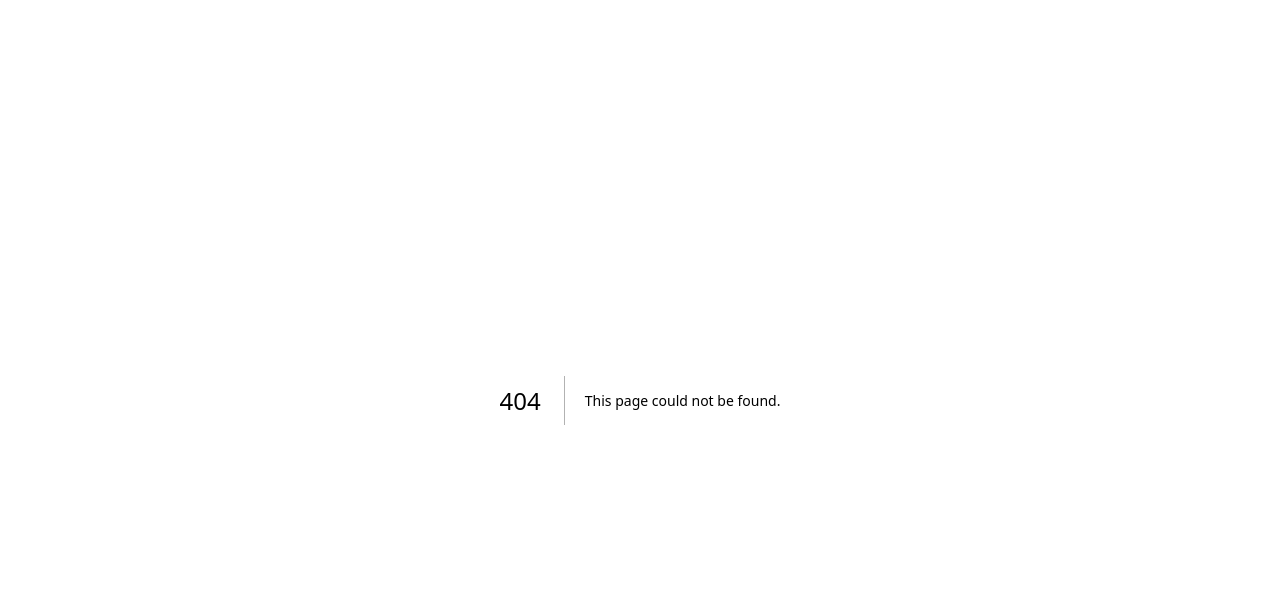
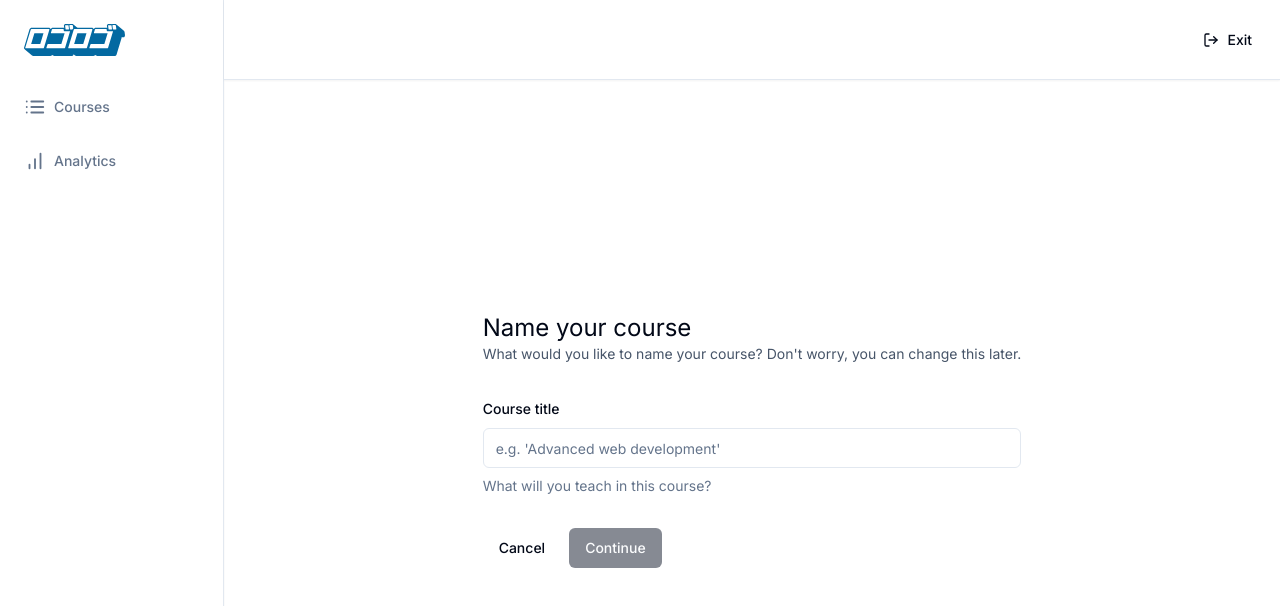
Before and after one commit to jeiku/learning-management-system, a Next.js app: page /teacher/create in a window 1280 px wide. Before the commit this address had no page. Shown: the top 606 px of the page. Built offline with nearby package versions, Linux system fonts and the light colour scheme.

Commit message:
added create course form

```diff
--- a/app/(dashboard)/(routes)/teacher/courses/page.tsx
+++ b/app/(dashboard)/(routes)/teacher/courses/page.tsx
@@ -1,5 +1,14 @@
+import { Button } from "@/components/ui/button";
+import Link from "next/link";
+
 const CoursesPage = () => {
-  return <div>CoursesPage</div>;
+  return (
+    <div className='p-6'>
+      <Link href={"/teacher/create"}>
+        <Button>New Course</Button>
+      </Link>
+    </div>
+  );
 };
 
 export default CoursesPage;
--- /dev/null
+++ b/app/(dashboard)/(routes)/teacher/create/page.tsx
@@ -0,0 +1,96 @@
+"use client";
+
+import * as z from "zod";
+import axios from "axios";
+import { zodResolver } from "@hookform/resolvers/zod";
+import { useForm } from "react-hook-form";
+import { useRouter } from "next/navigation";
+import Link from "next/link";
+// import toast from "react-hot-toast";
+
+import {
+  Form,
+  FormControl,
+  FormDescription,
+  FormField,
+  FormLabel,
+  FormMessage,
+  FormItem,
+} from "@/components/ui/form";
+import { Button } from "@/components/ui/button";
+import { Input } from "@/components/ui/input";
+
+const formSchema = z.object({
+  title: z.string().min(1, {
+    message: "Title is required",
+  }),
+});
+
+const CreatePage = () => {
+  const router = useRouter();
+  const form = useForm<z.infer<typeof formSchema>>({
+    resolver: zodResolver(formSchema),
+    defaultValues: {
+      title: "",
+    },
+  });
+  //  isSubmitting - true if the form is currently being submitted. false otherwise.
+  //  isValid	- Set to true if the form doesn't have any errors.
+  const { isSubmitting, isValid } = form.formState;
+
+  const onSubmit = (values: z.infer<typeof formSchema>) => {
+    console.log(values);
+  };
+
+  return (
+    <div className='max-w-5xl mx-auto flex md:items-center md:justify-center h-full p-6'>
+      <div>
+        <h1 className='text-2xl'>Name your course</h1>
+        <p className='text-sm text-slate-600'>
+          What would you like to name your course? Don&apos;t worry, you can
+          change this later.
+        </p>
+        {/* Pass all props from the form hook we created. Just spread it*/}
+        <Form {...form}>
+          <form
+            onSubmit={form.handleSubmit(onSubmit)}
+            className='space-y-8 mt-8'
+          >
+            <FormField
+              control={form.control}
+              name='title'
+              render={({ field }) => (
+                <FormItem>
+                  <FormLabel>Course title</FormLabel>
+                  <FormControl>
+                    <Input
+                      disabled={isSubmitting}
+                      placeholder="e.g. 'Advanced web development'"
+                      {...field}
+                    />
+                  </FormControl>
+                  <FormDescription>
+                    What will you teach in this course?
+                  </FormDescription>
+                  <FormMessage />
+                </FormItem>
+              )}
+            />
+            <div className='flex items-center gap-x-2'>
+              <Link href='/'>
+                <Button type='button' variant='ghost'>
+                  Cancel
+                </Button>
+              </Link>
+              <Button type='submit' disabled={!isValid || isSubmitting}>
+                Continue
+              </Button>
+            </div>
+          </form>
+        </Form>
+      </div>
+    </div>
+  );
+};
+
+export default CreatePage;
--- /dev/null
+++ b/components/ui/form.tsx
@@ -0,0 +1,176 @@
+import * as React from "react"
+import * as LabelPrimitive from "@radix-ui/react-label"
+import { Slot } from "@radix-ui/react-slot"
+import {
+  Controller,
+  ControllerProps,
+  FieldPath,
+  FieldValues,
+  FormProvider,
+  useFormContext,
+} from "react-hook-form"
+
+import { cn } from "@/lib/utils"
+import { Label } from "@/components/ui/label"
+
+const Form = FormProvider
+
+type FormFieldContextValue<
+  TFieldValues extends FieldValues = FieldValues,
+  TName extends FieldPath<TFieldValues> = FieldPath<TFieldValues>
+> = {
+  name: TName
+}
+
+const FormFieldContext = React.createContext<FormFieldContextValue>(
+  {} as FormFieldContextValue
+)
+
+const FormField = <
+  TFieldValues extends FieldValues = FieldValues,
+  TName extends FieldPath<TFieldValues> = FieldPath<TFieldValues>
+>({
+  ...props
+}: ControllerProps<TFieldValues, TName>) => {
+  return (
+    <FormFieldContext.Provider value={{ name: props.name }}>
+      <Controller {...props} />
+    </FormFieldContext.Provider>
+  )
+}
+
+const useFormField = () => {
+  const fieldContext = React.useContext(FormFieldContext)
+  const itemContext = React.useContext(FormItemContext)
+  const { getFieldState, formState } = useFormContext()
+
+  const fieldState = getFieldState(fieldContext.name, formState)
+
+  if (!fieldContext) {
+    throw new Error("useFormField should be used within <FormField>")
+  }
+
+  const { id } = itemContext
+
+  return {
+    id,
+    name: fieldContext.name,
+    formItemId: `${id}-form-item`,
+    formDescriptionId: `${id}-form-item-description`,
+    formMessageId: `${id}-form-item-message`,
+    ...fieldState,
+  }
+}
+
+type FormItemContextValue = {
+  id: string
+}
+
+const FormItemContext = React.createContext<FormItemContextValue>(
+  {} as FormItemContextValue
+)
+
+const FormItem = React.forwardRef<
+  HTMLDivElement,
+  React.HTMLAttributes<HTMLDivElement>
+>(({ className, ...props }, ref) => {
+  const id = React.useId()
+
+  return (
+    <FormItemContext.Provider value={{ id }}>
+      <div ref={ref} className={cn("space-y-2", className)} {...props} />
+    </FormItemContext.Provider>
+  )
+})
+FormItem.displayName = "FormItem"
+
+const FormLabel = React.forwardRef<
+  React.ElementRef<typeof LabelPrimitive.Root>,
+  React.ComponentPropsWithoutRef<typeof LabelPrimitive.Root>
+>(({ className, ...props }, ref) => {
+  const { error, formItemId } = useFormField()
+
+  return (
+    <Label
+      ref={ref}
+      className={cn(error && "text-destructive", className)}
+      htmlFor={formItemId}
+      {...props}
+    />
+  )
+})
+FormLabel.displayName = "FormLabel"
+
+const FormControl = React.forwardRef<
+  React.ElementRef<typeof Slot>,
+  React.ComponentPropsWithoutRef<typeof Slot>
+>(({ ...props }, ref) => {
+  const { error, formItemId, formDescriptionId, formMessageId } = useFormField()
+
+  return (
+    <Slot
+      ref={ref}
+      id={formItemId}
+      aria-describedby={
+        !error
+          ? `${formDescriptionId}`
+          : `${formDescriptionId} ${formMessageId}`
+      }
+      aria-invalid={!!error}
+      {...props}
+    />
+  )
+})
+FormControl.displayName = "FormControl"
+
+const FormDescription = React.forwardRef<
+  HTMLParagraphElement,
+  React.HTMLAttributes<HTMLParagraphElement>
+>(({ className, ...props }, ref) => {
+  const { formDescriptionId } = useFormField()
+
+  return (
+    <p
+      ref={ref}
+      id={formDescriptionId}
+      className={cn("text-sm text-muted-foreground", className)}
+      {...props}
+    />
+  )
+})
+FormDescription.displayName = "FormDescription"
+
+const FormMessage = React.forwardRef<
+  HTMLParagraphElement,
+  React.HTMLAttributes<HTMLParagraphElement>
+>(({ className, children, ...props }, ref) => {
+  const { error, formMessageId } = useFormField()
+  const body = error ? String(error?.message) : children
+
+  if (!body) {
+    return null
+  }
+
+  return (
+    <p
+      ref={ref}
+      id={formMessageId}
+      className={cn("text-sm font-medium text-destructive", className)}
+      {...props}
+    >
+      {body}
+    </p>
+  )
+})
+FormMessage.displayName = "FormMessage"
+
+export {
+  useFormField,
+  Form,
+  FormItem,
+  FormLabel,
+  FormControl,
+  FormDescription,
+  FormMessage,
+  FormField,
+}
--- /dev/null
+++ b/components/ui/input.tsx
@@ -0,0 +1,25 @@
+import * as React from "react"
+
+import { cn } from "@/lib/utils"
+
+export interface InputProps
+  extends React.InputHTMLAttributes<HTMLInputElement> {}
+
+const Input = React.forwardRef<HTMLInputElement, InputProps>(
+  ({ className, type, ...props }, ref) => {
+    return (
+      <input
+        type={type}
+        className={cn(
+          "flex h-10 w-full rounded-md border border-input bg-background px-3 py-2 text-sm ring-offset-background file:border-0 file:bg-transparent file:text-sm file:font-medium placeholder:text-muted-foreground focus-visible:outline-none focus-visible:ring-2 focus-visible:ring-ring focus-visible:ring-offset-2 disabled:cursor-not-allowed disabled:opacity-50",
+          className
+        )}
+        ref={ref}
+        {...props}
+      />
+    )
+  }
+)
+Input.displayName = "Input"
+
+export { Input }
--- /dev/null
+++ b/components/ui/label.tsx
@@ -0,0 +1,26 @@
+"use client"
+
+import * as React from "react"
+import * as LabelPrimitive from "@radix-ui/react-label"
+import { cva, type VariantProps } from "class-variance-authority"
+
+import { cn } from "@/lib/utils"
+
+const labelVariants = cva(
+  "text-sm font-medium leading-none peer-disabled:cursor-not-allowed peer-disabled:opacity-70"
+)
+
+const Label = React.forwardRef<
+  React.ElementRef<typeof LabelPrimitive.Root>,
+  React.ComponentPropsWithoutRef<typeof LabelPrimitive.Root> &
+    VariantProps<typeof labelVariants>
+>(({ className, ...props }, ref) => (
+  <LabelPrimitive.Root
+    ref={ref}
+    className={cn(labelVariants(), className)}
+    {...props}
+  />
+))
+Label.displayName = LabelPrimitive.Root.displayName
+
+export { Label }
```
Also changed, not shown: package.json (+6 -1 lines), 1 other file (tests, documents, lock files or other folders).
